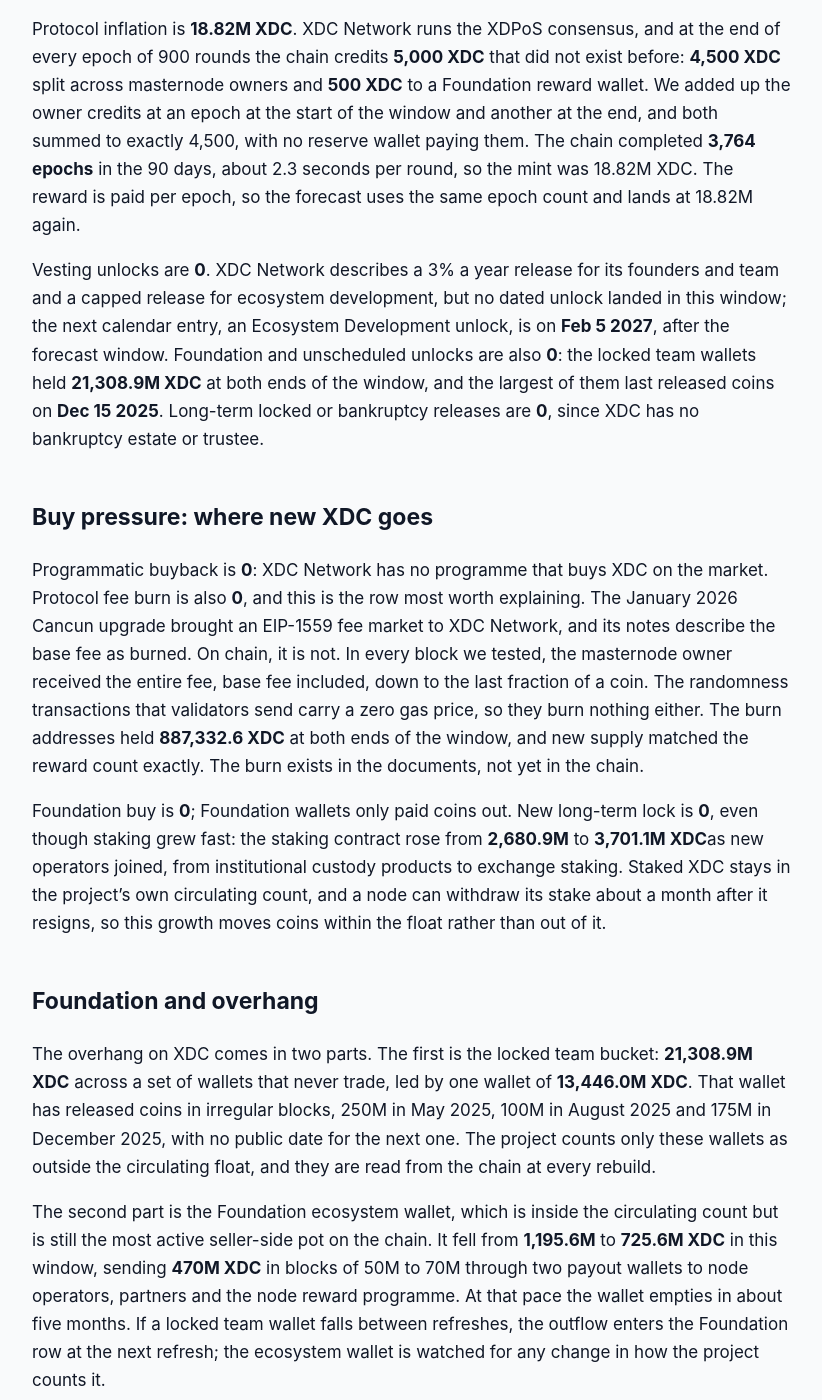
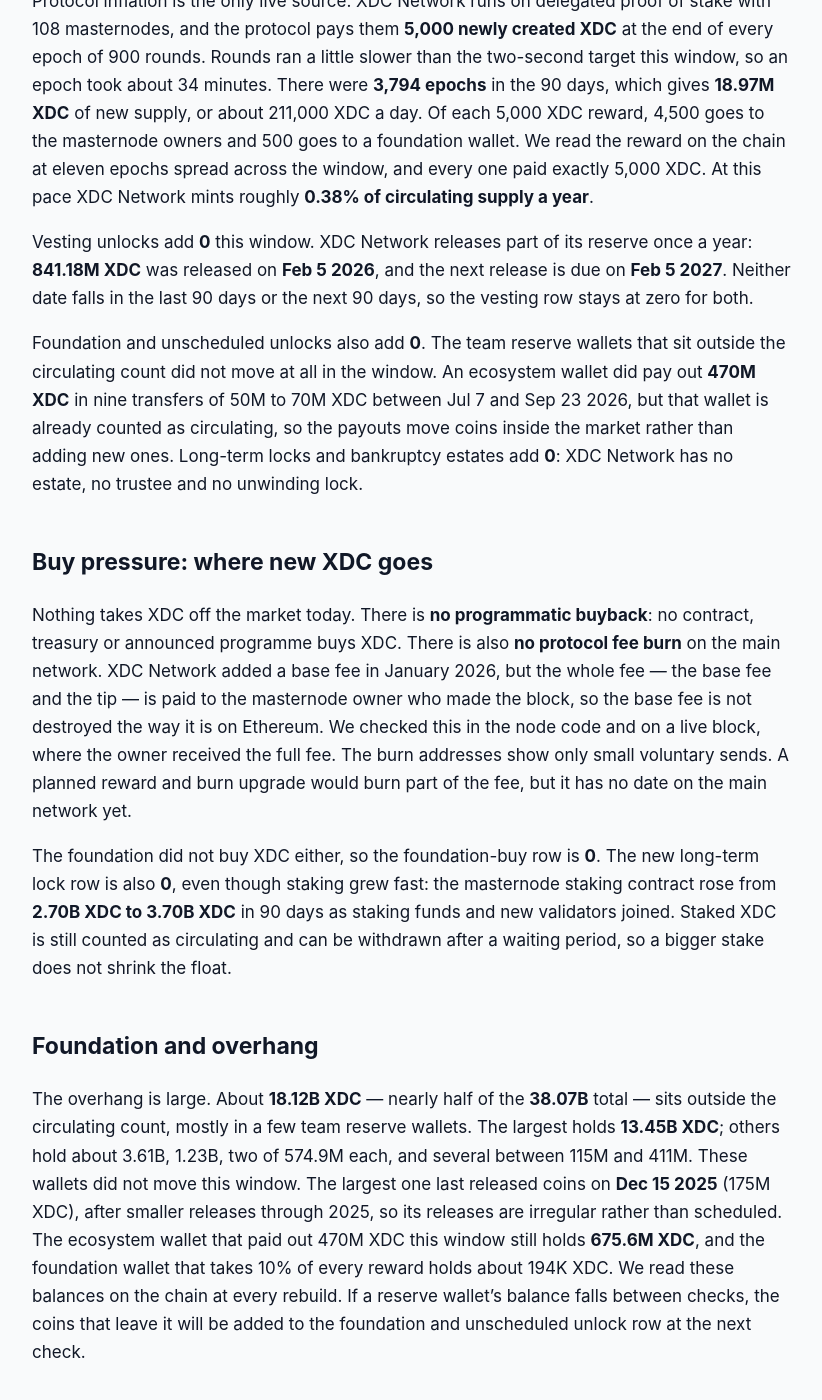
Before and after one commit to jeevansongmy-spec/mrnasdog-articles, a Jekyll site: the page built from crypto/xdc-pressure-framework.md, in a window 1280 px wide and 1400 px high, scrolled down 798 px. Shown: the whole window, without its empty margins (228-1050 px from the left). Built offline with Jekyll 4.4.1, drawn with Linux system fonts in a browser that asks for light colours; some of the changed text lies outside the part shown.

Commit message:
publish: crypto/xdc-pressure-framework

```diff
--- a/crypto/xdc-pressure-framework.md
+++ b/crypto/xdc-pressure-framework.md
@@ -1,6 +1,6 @@
 ---
 title:         "XDC Inflation Analysis · September 2026 · Mixed flows · supply roughly steady"
-description:   "XDC reads +0.09% over 90 days: mixed flows, supply roughly steady. Masternode rewards mint 18.82M XDC, nothing is burned, and 470M of payouts were already counted."
+description:   "XDC supply is roughly steady: masternode rewards mint 18.97M XDC in 90 days, nothing is burned, net +0.10%. 18.12B XDC sits in reserve; next release Feb 5 2027."
 canonical_url: "https://mrnasdog.com/research/xdc/inflation"
 tags:                    ["crypto", "xdc", "xdcnetwork", "layer1"]
 published:     true
@@ -10,44 +10,46 @@ Originally published at [XDC Inflation Analysis · September 2026 · Mixed flows
 
 # XDC Inflation Analysis · September 2026 · Mixed flows · supply roughly steady
 
-XDC supply is roughly steady: the Pressure Framework reads XDC at **+0.09%** over the last 90 days and **+0.09%** projected for the next 90, against a monitor reading of **+0.18%**. The only new supply is the XDC Network masternode reward, which minted **18.82M XDC**; buy pressure is **0**, because no fee is burned on chain today. XDC has no supply cap, so the reward mint never ends, but at this pace it adds well under half a percent a year.
+XDC, the native coin of XDC Network, is only mildly inflationary: masternode rewards created **18.97M XDC** over the last 90 days, nothing was burned or bought back, and circulating supply of **19.95B XDC** grew about **+0.10%**. The same small rate is expected for the next 90 days. The bigger question for XDC supply is not the mint but the **18.12B XDC** held outside the circulating count, which releases on a yearly date — and the next release is not due until **Feb 5 2027**.
 
 ## The verdict, in one paragraph
 
-Against a circulating base of **19,946.7M XDC**, the framework books **18.82M XDC** of sell pressure and **0** of buy pressure over the trailing 90 days, a net of **+0.09%**, and projects the same **+0.09%** for the next 90 days. The inflation monitor reads **+0.18%** for the same window, a gap of **0.09 percentage points**, which is inside the framework's tolerance, so the overview carries no monitor warning. Two very large flows happened on XDC Network in this window, **470M XDC** paid out of a Foundation wallet and **1,020.2M XDC** newly staked, and neither changes the reading, because both moved coins the project already counts as circulating. The label for XDC is **a slow, uncapped reward mint with no working burn**.
+For the 90-day window from **Jul 1 2026** to **Sep 29 2026**, the Pressure Framework reads **XDC at +0.10% net**: the sell side added **18.97M XDC** of new masternode rewards and the buy side removed **0 XDC**, against **19.95B XDC** in circulation. The next 90 days project the same **+0.10%**. The independent inflation monitor reads **0.00%** for the same window, a gap of **0.10 percentage points** — well inside the half-point line, so no warning chip is shown. The monitor's circulating figure only moves when the project reports a new release, and none was reported in the window. XDC Network is a **quiet chain with a slow, steady mint**.
 
 ## Sell pressure: where new XDC comes from
 
-Protocol inflation is **18.82M XDC**. XDC Network runs the XDPoS consensus, and at the end of every epoch of 900 rounds the chain credits **5,000 XDC** that did not exist before: **4,500 XDC** split across masternode owners and **500 XDC** to a Foundation reward wallet. We added up the owner credits at an epoch at the start of the window and another at the end, and both summed to exactly 4,500, with no reserve wallet paying them. The chain completed **3,764 epochs** in the 90 days, about 2.3 seconds per round, so the mint was 18.82M XDC. The reward is paid per epoch, so the forecast uses the same epoch count and lands at 18.82M again.
+Protocol inflation is the only live source. XDC Network runs on delegated proof of stake with 108 masternodes, and the protocol pays them **5,000 newly created XDC** at the end of every epoch of 900 rounds. Rounds ran a little slower than the two-second target this window, so an epoch took about 34 minutes. There were **3,794 epochs** in the 90 days, which gives **18.97M XDC** of new supply, or about 211,000 XDC a day. Of each 5,000 XDC reward, 4,500 goes to the masternode owners and 500 goes to a foundation wallet. We read the reward on the chain at eleven epochs spread across the window, and every one paid exactly 5,000 XDC. At this pace XDC Network mints roughly **0.38% of circulating supply a year**.
 
-Vesting unlocks are **0**. XDC Network describes a 3% a year release for its founders and team and a capped release for ecosystem development, but no dated unlock landed in this window; the next calendar entry, an Ecosystem Development unlock, is on **Feb 5 2027**, after the forecast window. Foundation and unscheduled unlocks are also **0**: the locked team wallets held **21,308.9M XDC** at both ends of the window, and the largest of them last released coins on **Dec 15 2025**. Long-term locked or bankruptcy releases are **0**, since XDC has no bankruptcy estate or trustee.
+Vesting unlocks add **0** this window. XDC Network releases part of its reserve once a year: **841.18M XDC** was released on **Feb 5 2026**, and the next release is due on **Feb 5 2027**. Neither date falls in the last 90 days or the next 90 days, so the vesting row stays at zero for both.
+
+Foundation and unscheduled unlocks also add **0**. The team reserve wallets that sit outside the circulating count did not move at all in the window. An ecosystem wallet did pay out **470M XDC** in nine transfers of 50M to 70M XDC between Jul 7 and Sep 23 2026, but that wallet is already counted as circulating, so the payouts move coins inside the market rather than adding new ones. Long-term locks and bankruptcy estates add **0**: XDC Network has no estate, no trustee and no unwinding lock.
 
 ## Buy pressure: where new XDC goes
 
-Programmatic buyback is **0**: XDC Network has no programme that buys XDC on the market. Protocol fee burn is also **0**, and this is the row most worth explaining. The January 2026 Cancun upgrade brought an EIP-1559 fee market to XDC Network, and its notes describe the base fee as burned. On chain, it is not. In every block we tested, the masternode owner received the entire fee, base fee included, down to the last fraction of a coin. The randomness transactions that validators send carry a zero gas price, so they burn nothing either. The burn addresses held **887,332.6 XDC** at both ends of the window, and new supply matched the reward count exactly. The burn exists in the documents, not yet in the chain.
+Nothing takes XDC off the market today. There is **no programmatic buyback**: no contract, treasury or announced programme buys XDC. There is also **no protocol fee burn** on the main network. XDC Network added a base fee in January 2026, but the whole fee — the base fee and the tip — is paid to the masternode owner who made the block, so the base fee is not destroyed the way it is on Ethereum. We checked this in the node code and on a live block, where the owner received the full fee. The burn addresses show only small voluntary sends. A planned reward and burn upgrade would burn part of the fee, but it has no date on the main network yet.
 
-Foundation buy is **0**; Foundation wallets only paid coins out. New long-term lock is **0**, even though staking grew fast: the staking contract rose from **2,680.9M** to **3,701.1M XDC**as new operators joined, from institutional custody products to exchange staking. Staked XDC stays in the project's own circulating count, and a node can withdraw its stake about a month after it resigns, so this growth moves coins within the float rather than out of it.
+The foundation did not buy XDC either, so the foundation-buy row is **0**. The new long-term lock row is also **0**, even though staking grew fast: the masternode staking contract rose from **2.70B XDC to 3.70B XDC** in 90 days as staking funds and new validators joined. Staked XDC is still counted as circulating and can be withdrawn after a waiting period, so a bigger stake does not shrink the float.
 
 ## Foundation and overhang
 
-The overhang on XDC comes in two parts. The first is the locked team bucket: **21,308.9M XDC** across a set of wallets that never trade, led by one wallet of **13,446.0M XDC**. That wallet has released coins in irregular blocks, 250M in May 2025, 100M in August 2025 and 175M in December 2025, with no public date for the next one. The project counts only these wallets as outside the circulating float, and they are read from the chain at every rebuild.
+The overhang is large. About **18.12B XDC** — nearly half of the **38.07B** total — sits outside the circulating count, mostly in a few team reserve wallets. The largest holds **13.45B XDC**; others hold about 3.61B, 1.23B, two of 574.9M each, and several between 115M and 411M. These wallets did not move this window. The largest one last released coins on **Dec 15 2025** (175M XDC), after smaller releases through 2025, so its releases are irregular rather than scheduled. The ecosystem wallet that paid out 470M XDC this window still holds **675.6M XDC**, and the foundation wallet that takes 10% of every reward holds about 194K XDC. We read these balances on the chain at every rebuild. If a reserve wallet's balance falls between checks, the coins that leave it will be added to the foundation and unscheduled unlock row at the next check.
 
-The second part is the Foundation ecosystem wallet, which is inside the circulating count but is still the most active seller-side pot on the chain. It fell from **1,195.6M** to **725.6M XDC** in this window, sending **470M XDC** in blocks of 50M to 70M through two payout wallets to node operators, partners and the node reward programme. At that pace the wallet empties in about five months. If a locked team wallet falls between refreshes, the outflow enters the Foundation row at the next refresh; the ecosystem wallet is watched for any change in how the project counts it.
+## How XDC compares to other proof-of-stake Layer 1s
 
-## How XDC compares to other uncapped proof-of-stake chains
+Like Ethereum, XDC Network has no supply cap and pays its block producers in newly created coins. The difference is the other side of the ledger: Ethereum burns the base fee of every transaction, so part of its issuance is cancelled out, while XDC Network pays the whole fee to masternode owners and burns nothing. XDC's mint is also a fixed amount per epoch rather than a rate that grows with the stake, so more staking does not mean more new XDC — the 1.0B XDC of new stake this window shared the same 5,000 XDC per epoch.
 
-XDC sits in the class of proof-of-stake chains with no hard cap that pay validators with new coins. Most chains in that class issue far more: a typical staking chain mints several percent a year so that stakers keep up with dilution. XDC Network mints a flat 5,000 XDC per epoch no matter how much is staked, which works out to well under half a percent of the circulating float a year. Next to a halving chain like Bitcoin, XDC has no schedule that shrinks the reward over time, but its current rate is already lower than Bitcoin's.
+In its reserve structure XDC looks more like XRP than like Ethereum. Both launched with the whole supply created at the start and a large share held back by the team; XRP releases from escrow every month, while XDC releases on a yearly date. That makes the circulating count of XDC move in steps, not smoothly, and it means a mint of about 211,000 XDC a day matters far less to the float than one yearly release of hundreds of millions.
 
-The difference from exchange-chain tokens is the burn. Chains that burn a share of every fee can turn net negative when usage is high. XDC Network set a record of 27.7M transactions in August 2026, yet the fee burn produced nothing, because the fee goes to the node operator in full and the fee per transaction is a fraction of a cent. Even a working burn would need a large jump in usage to offset 18.82M XDC per quarter.
-
-The third comparison is float versus total. On XDC the tradable float can move far more than the mint: the Foundation paid out 470M XDC and operators staked 1,020.2M in one quarter. Those flows matter for market depth, but they do not change how many XDC are counted as circulating, and that count is what this framework measures.
+Against exchange-chain tokens that run regular burns, XDC has no buyer built into the protocol at all. Today its supply story rests on two things: a small, predictable mint of about **0.38% a year**, and the timing of reserve releases.
 
 ## What to watch in the next 90 days
 
-First, the XDC 3.0 upgrade, aimed at mainnet in October 2026, which would move node rewards on chain and add a real burn; if it ships before **Dec 22 2026**, the reward and burn rows both change. Second, the locked team wallets at **21,308.9M XDC**: any release crosses straight into the float, and the last one was **Dec 15 2025**. Third, the Foundation ecosystem wallet at **725.6M XDC**, paying out about 50M every one to three weeks. Fourth, the staking contract at **3,701.1M XDC**, where an operator exit returns coins to wallets after about a month. Fifth, the aggregator calendar's next Ecosystem Development unlock on **Feb 5 2027**.
+First, the reward and burn upgrade. It is running on the XDC test network — a new test release came out on **Sep 28 2026** — and the project has said it aims for the main network in October 2026, but no main-network block is set yet. If it goes live, both the reward per epoch and a new fee burn would change this ledger.
+
+Second, the team reserve wallets: any outflow from them would be new supply in the foundation row. Third, the ecosystem wallet, which has paid out 50M XDC every one to three weeks and holds 675.6M XDC. Fourth, the next yearly release on **Feb 5 2027**, just outside this window, which the next rebuild will bring into view.
 
 ## Summary
 
-The MrNasdog Pressure Framework reads XDC at **+0.09%** over the trailing 90 days and **+0.09%** projected forward: mixed flows, supply roughly steady. The whole reading is the XDC Network masternode reward, **18.82M XDC** per quarter, while the fee burn described in the January 2026 upgrade removed nothing on chain. The key risk is the **21,308.9M XDC** locked team bucket, which releases on no public schedule. XDC has no cap, so the mint runs forever, but at **5,000 XDC** per epoch it stays small.
+XDC Network is inflationary only by a little: masternode rewards created **18.97M XDC** in 90 days against **0 XDC** burned or bought back, a net **+0.10%** on **19.95B XDC** circulating, with the same expected next. There is no supply cap and no fee burn today, since the whole fee goes to masternode owners. The main risk sits in the **18.12B XDC** held outside the circulating count, which enters the market through yearly and irregular releases; the next scheduled one is **Feb 5 2027**. A reward and burn upgrade planned for the main network could change both sides of the ledger once it has a date.
 
-MrNasdog Pressure Framework analysis of XDC, Metric 1 — Inflation. Data + explanation only. Not financial advice. Updated Sep 23 2026.
+*MrNasdog Pressure Framework analysis of XDC, Metric 1 — Inflation. Data + explanation only. Not financial advice. Checked Sep 29 2026.*
```
